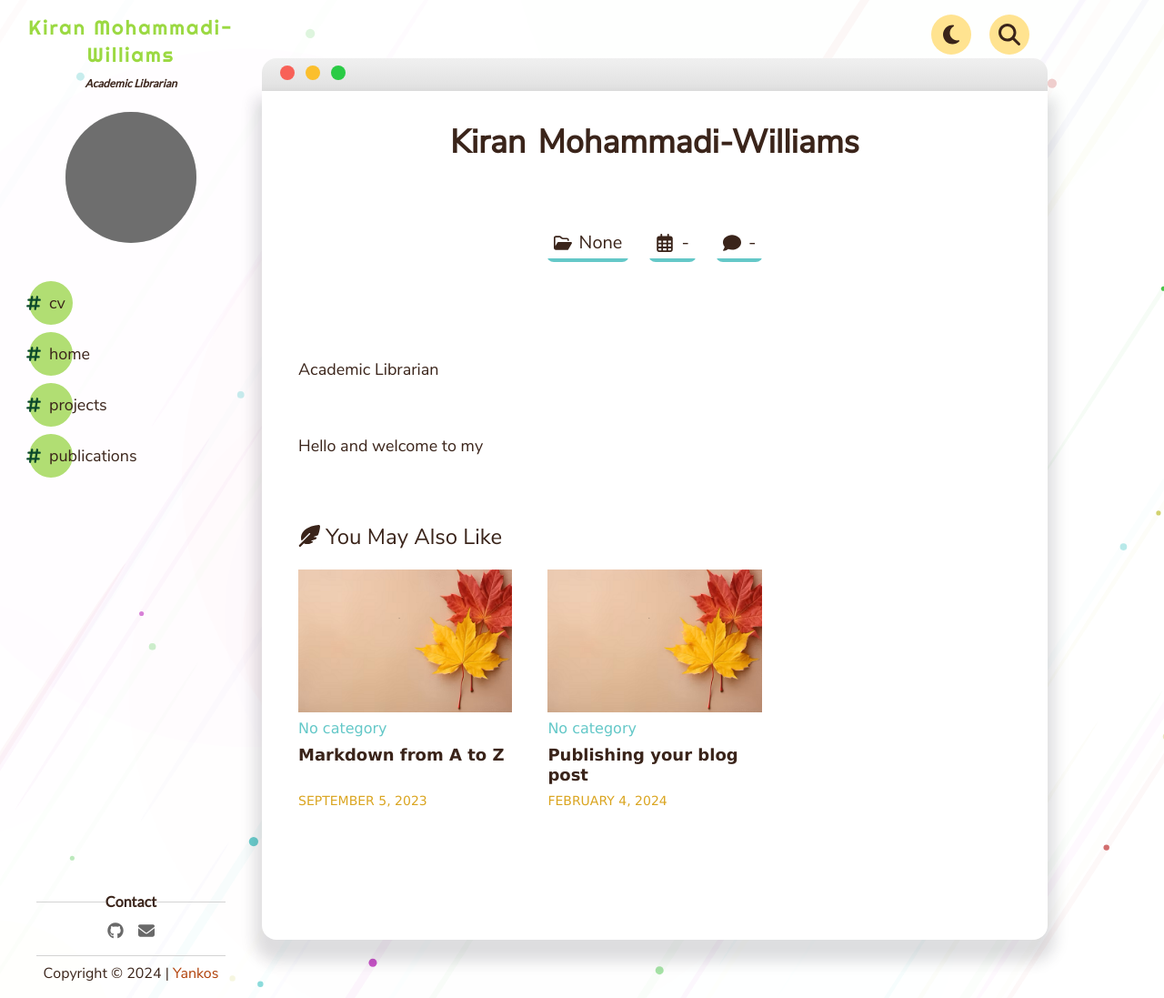
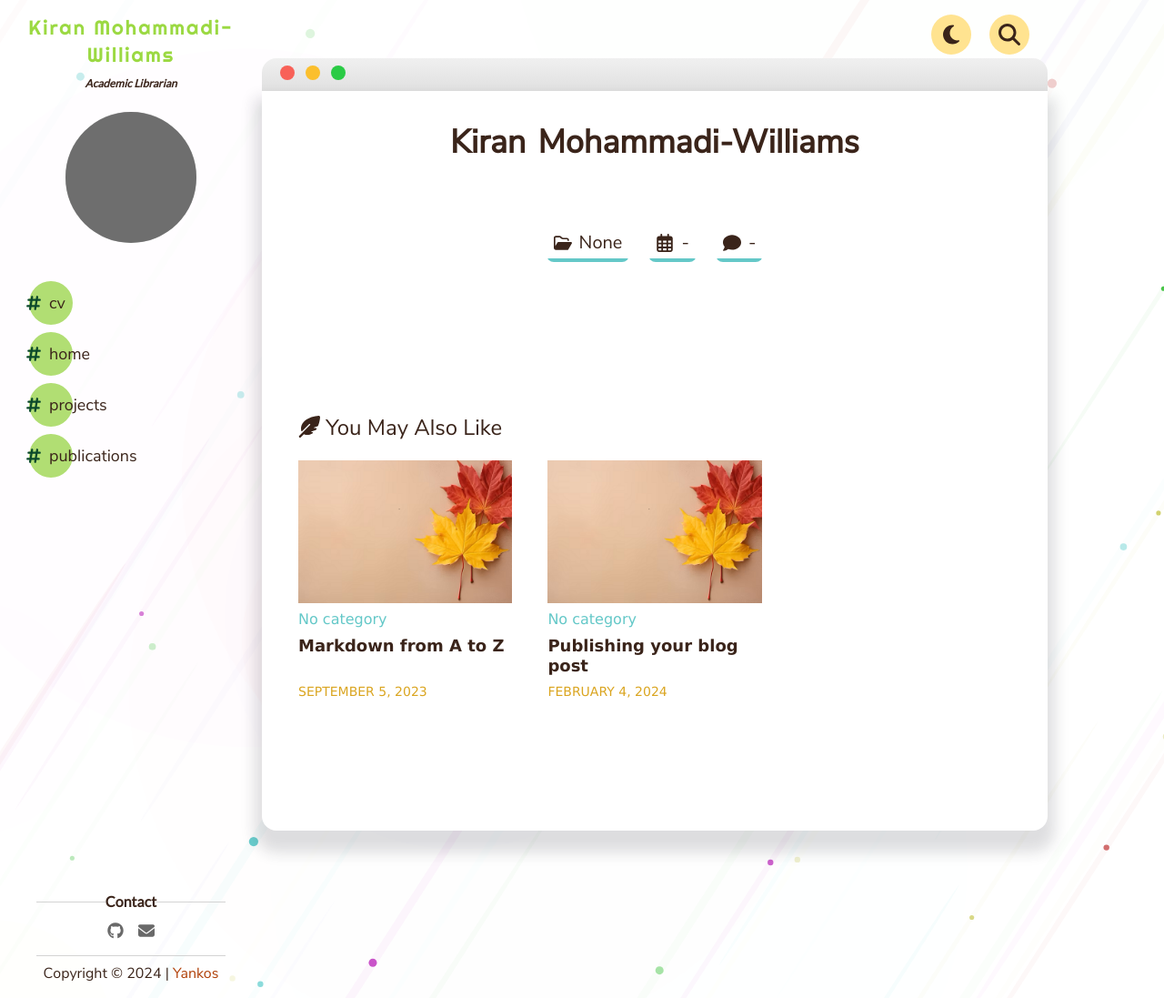
Before and after one commit to kam535/vigilant-barnacle, a Jekyll site: the page built from _pages/projects.md, in a window 1280 px wide and 1097 px high. Shown: the whole window at 91% size. Built offline with Jekyll 4.4.1, drawn with Linux system fonts in a browser that asks for light colours; grey boxes are pictures that could not be loaded.

Commit message:
Update projects.md

```diff
--- a/_pages/projects.md
+++ b/_pages/projects.md
@@ -4,6 +4,3 @@ bookmark: true
 layout: page
 thumbnail:
 ---
-Academic Librarian
-
-Hello and welcome to my
```
